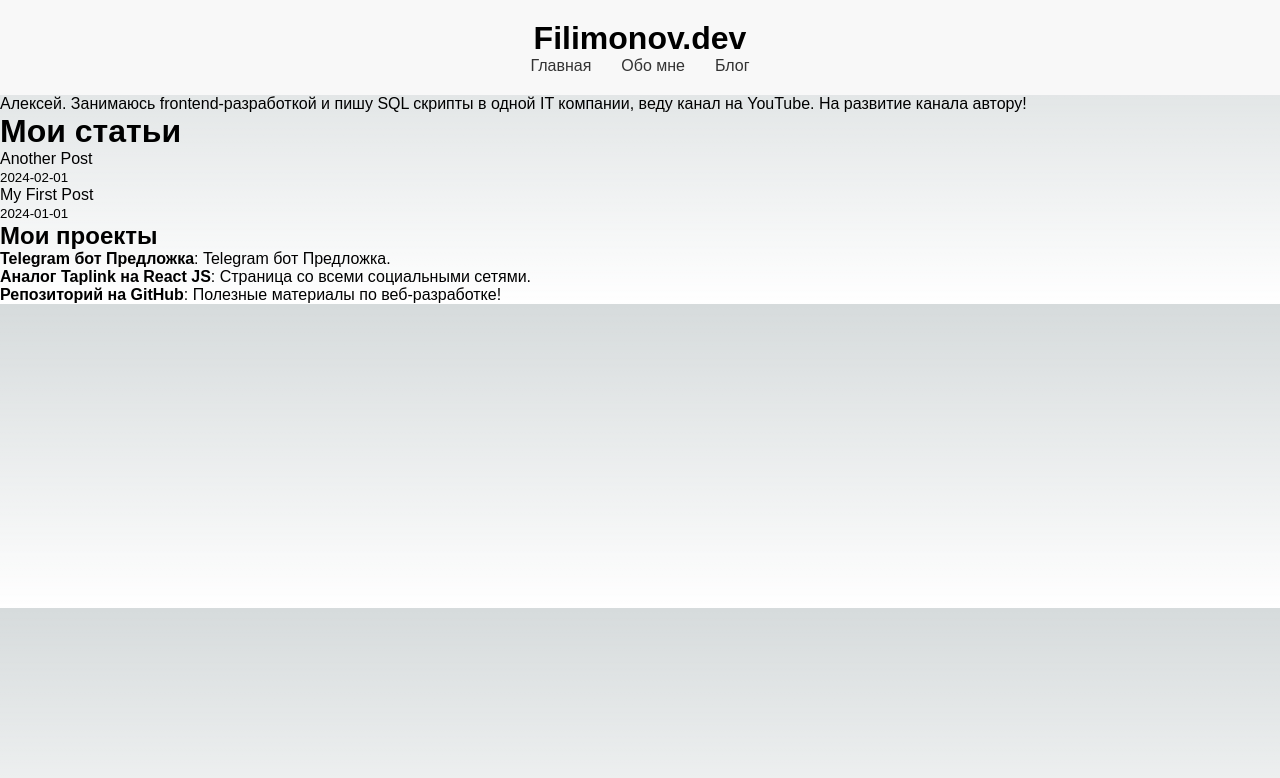
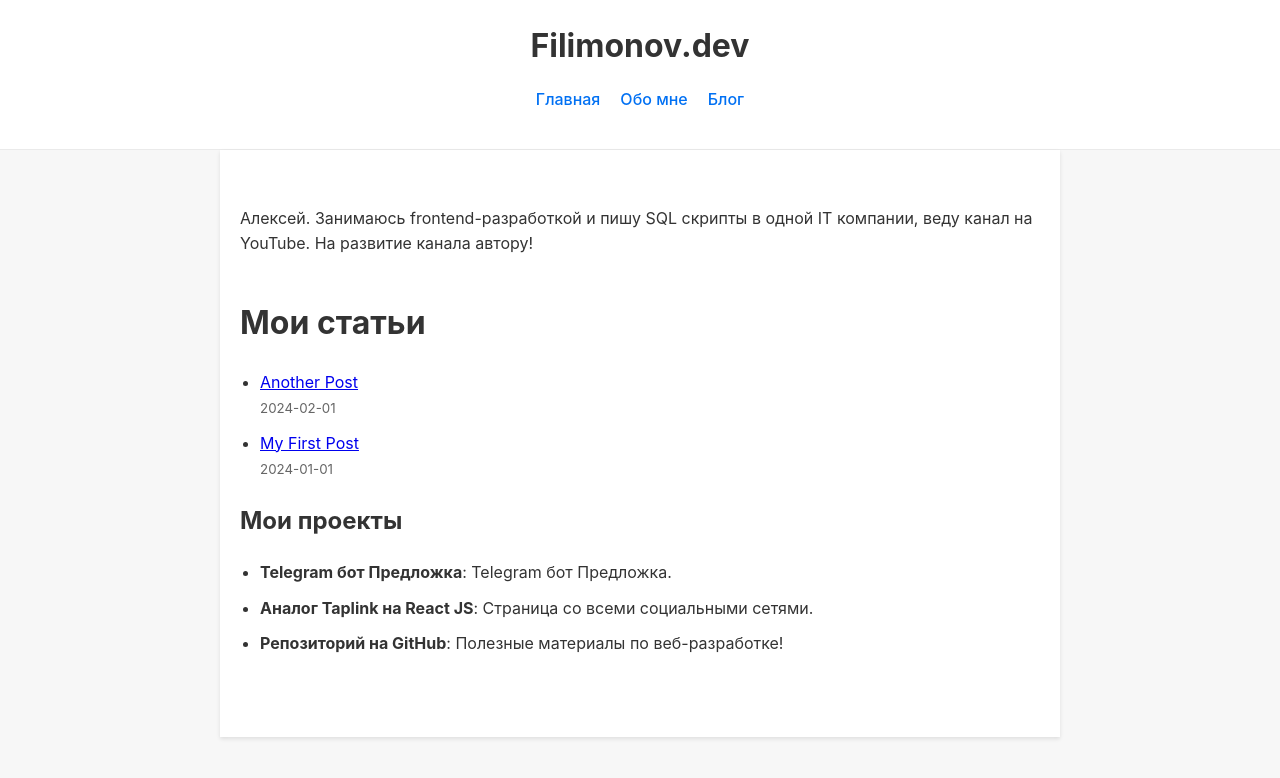
Before and after one commit to FilimonovAlexey/my-nextjs-blog, a Next.js app: page / in a window 1280 px wide. Shown: the top 778 px of the page. Built offline with nearby package versions, Linux system fonts and the light colour scheme.

Commit message:
Обновлен внешний вид сайта

```diff
--- a/src/app/globals.css
+++ b/src/app/globals.css
@@ -1,125 +1,22 @@
-:root {
-  --max-width: 1100px;
-  --border-radius: 12px;
-  --font-mono: ui-monospace, Menlo, Monaco, "Cascadia Mono", "Segoe UI Mono",
-    "Roboto Mono", "Oxygen Mono", "Ubuntu Monospace", "Source Code Pro",
-    "Fira Mono", "Droid Sans Mono", "Courier New", monospace;
-
-  --foreground-rgb: 0, 0, 0;
-  --background-start-rgb: 214, 219, 220;
-  --background-end-rgb: 255, 255, 255;
-
-  --primary-glow: conic-gradient(
-    from 180deg at 50% 50%,
-    #16abff33 0deg,
-    #0885ff33 55deg,
-    #54d6ff33 120deg,
-    #0071ff33 160deg,
-    transparent 360deg
-  );
-  --secondary-glow: radial-gradient(
-    rgba(255, 255, 255, 1),
-    rgba(255, 255, 255, 0)
-  );
-
-  --tile-start-rgb: 239, 245, 249;
-  --tile-end-rgb: 228, 232, 233;
-  --tile-border: conic-gradient(
-    #00000080,
-    #00000040,
-    #00000030,
-    #00000020,
-    #00000010,
-    #00000010,
-    #00000080
-  );
-
-  --callout-rgb: 238, 240, 241;
-  --callout-border-rgb: 172, 175, 176;
-  --card-rgb: 180, 185, 188;
-  --card-border-rgb: 131, 134, 135;
-}
-
-@media (prefers-color-scheme: dark) {
-  :root {
-    --foreground-rgb: 255, 255, 255;
-    --background-start-rgb: 0, 0, 0;
-    --background-end-rgb: 0, 0, 0;
-
-    --primary-glow: radial-gradient(rgba(1, 65, 255, 0.4), rgba(1, 65, 255, 0));
-    --secondary-glow: linear-gradient(
-      to bottom right,
-      rgba(1, 65, 255, 0),
-      rgba(1, 65, 255, 0),
-      rgba(1, 65, 255, 0.3)
-    );
-
-    --tile-start-rgb: 2, 13, 46;
-    --tile-end-rgb: 2, 5, 19;
-    --tile-border: conic-gradient(
-      #ffffff80,
-      #ffffff40,
-      #ffffff30,
-      #ffffff20,
-      #ffffff10,
-      #ffffff10,
-      #ffffff80
-    );
-
-    --callout-rgb: 20, 20, 20;
-    --callout-border-rgb: 108, 108, 108;
-    --card-rgb: 100, 100, 100;
-    --card-border-rgb: 200, 200, 200;
-  }
-}
-
-* {
-  box-sizing: border-box;
-  padding: 0;
-  margin: 0;
-}
-
-html,
 body {
-  max-width: 100vw;
-  overflow-x: hidden;
-}
-
-body {
-  color: rgb(var(--foreground-rgb));
-  background: linear-gradient(
-      to bottom,
-      transparent,
-      rgb(var(--background-end-rgb))
-    )
-    rgb(var(--background-start-rgb));
-}
-
-a {
-  color: inherit;
-  text-decoration: none;
-}
-
-@media (prefers-color-scheme: dark) {
-  html {
-    color-scheme: dark;
-  }
-}
-
-body {
-  font-family: Arial, sans-serif;
+  font-family: 'Inter', sans-serif; /* Использование современного шрифта */
+  line-height: 1.6; /* Улучшение читаемости */
   margin: 0;
   padding: 0;
+  background-color: #f7f7f7; /* Светлый фон */
+  color: #333; /* Темный текст */
 }
 
 header {
-  background: #f8f8f8;
+  background-color: #fff; /* Белый фон для заголовка */
   padding: 20px;
   text-align: center;
+  border-bottom: 1px solid #eaeaea; /* Небольшая тень */
 }
 
 header h1 {
   margin: 0;
+  font-size: 2rem; /* Увеличенный размер шрифта для заголовка */
 }
 
 nav ul {
@@ -127,17 +24,47 @@ nav ul {
   padding: 0;
   display: flex;
   justify-content: center;
+  gap: 20px; /* Расстояние между элементами меню */
 }
 
 nav li {
-  margin: 0 15px;
+  margin: 0;
 }
 
 nav a {
   text-decoration: none;
-  color: #333;
+  color: #0070f3; /* Синий цвет ссылок */
+  font-weight: 500; /* Полужирный текст */
 }
 
 nav a:hover {
   text-decoration: underline;
 }
+
+main {
+  padding: 40px 20px; /* Отступы для основного контента */
+  max-width: 800px;
+  margin: 0 auto;
+  background-color: #fff; /* Белый фон для основного контента */
+  box-shadow: 0 2px 4px rgba(0, 0, 0, 0.1); /* Легкая тень */
+}
+
+section {
+  margin-bottom: 40px; /* Отступы между секциями */
+}
+
+h1, h2 {
+  font-weight: 700; /* Жирный текст для заголовков */
+}
+
+ul {
+  padding-left: 20px; /* Отступы для списков */
+}
+
+li {
+  margin-bottom: 10px;
+}
+
+small {
+  color: #666; /* Светло-серый текст для метаданных */
+}
```
